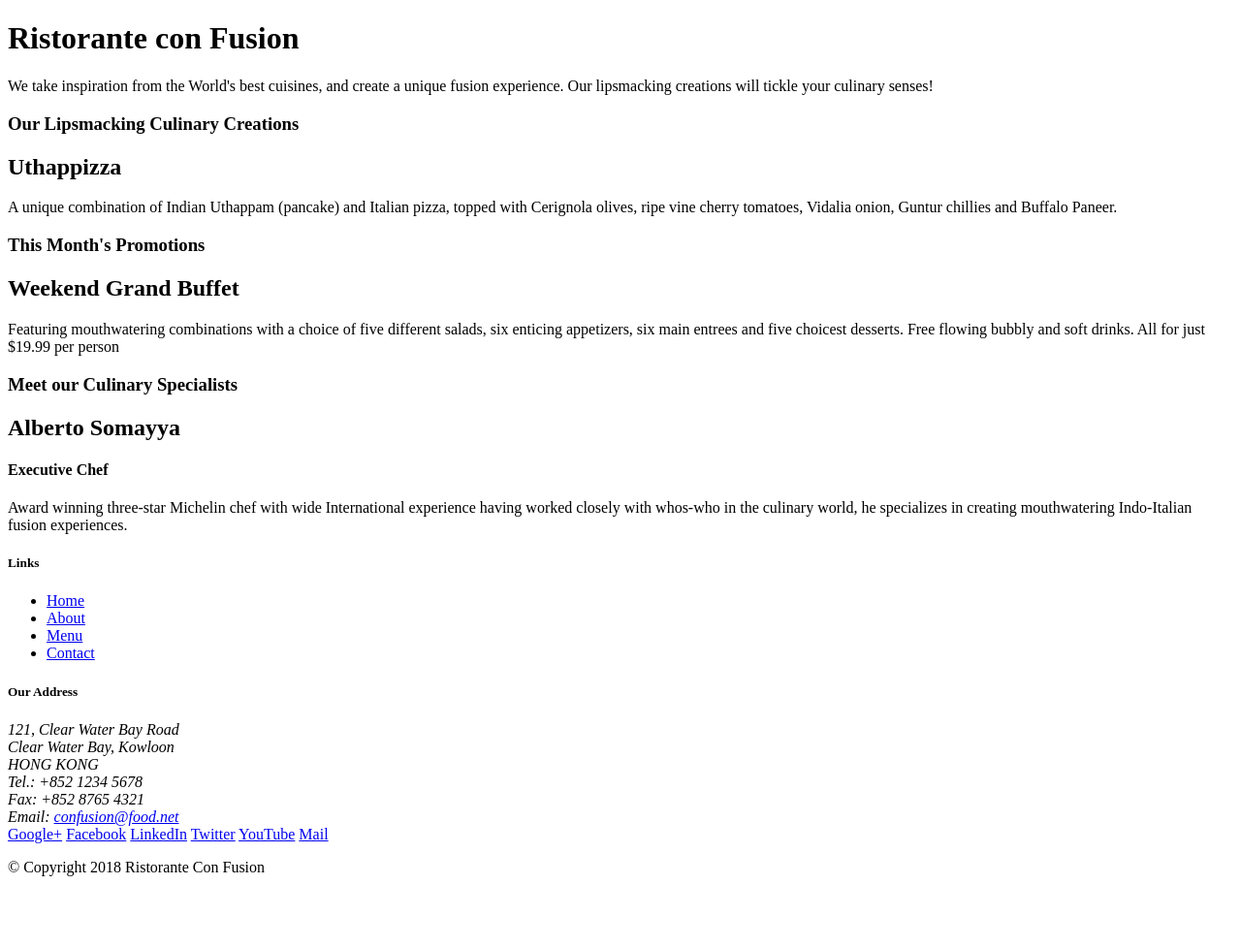
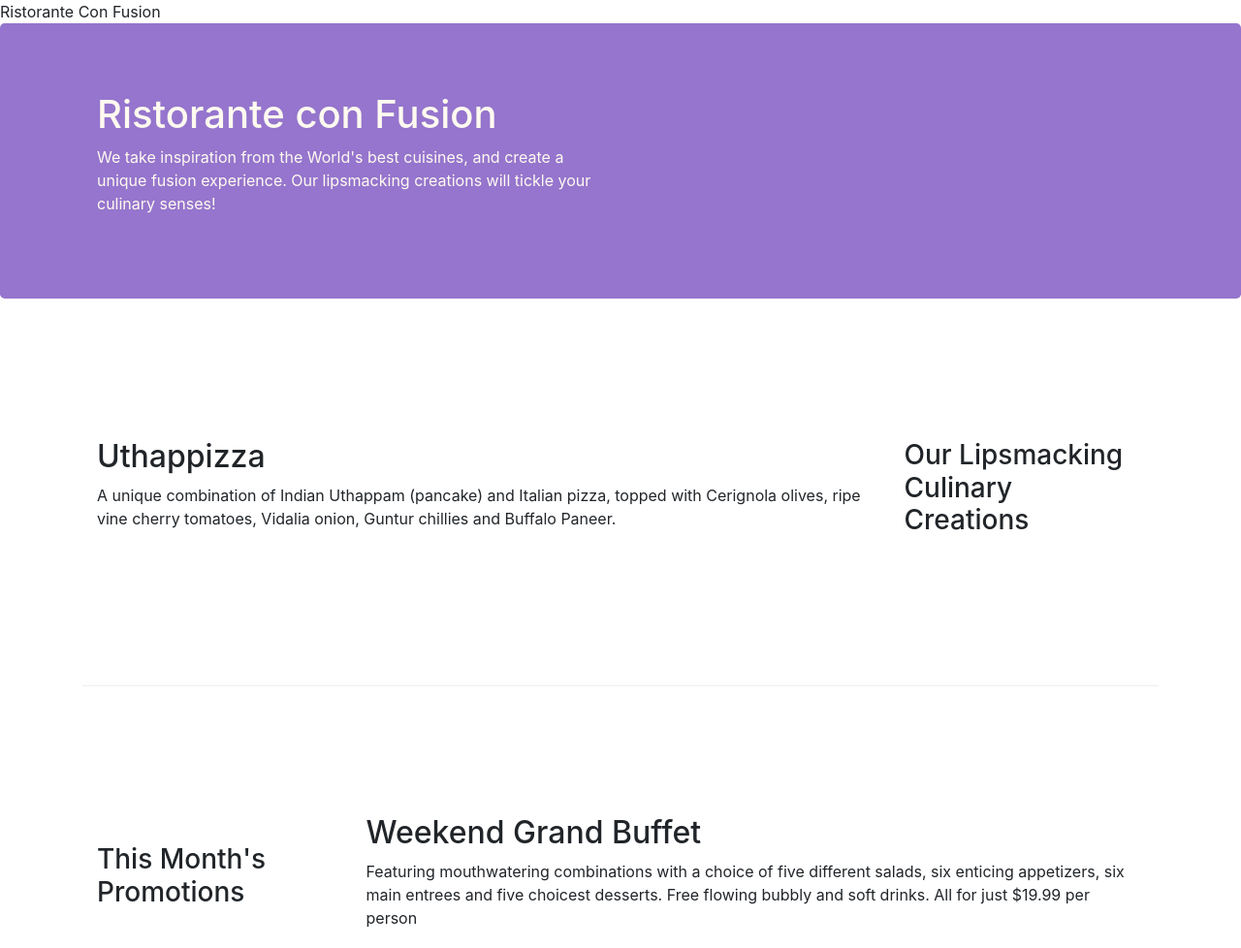
Before and after one commit to dssharma345/bootstrap4, a website: page index.html in a window 1280 px wide. Shown: the top 978 px of the page at 97% size. Before the commit the page ends 920 px from the top, so only its background shows below. Drawn offline with nearby package versions, Linux system fonts and the light colour scheme.

Commit message:
first week

```diff
--- /dev/null
+++ b/css/styles.css
@@ -0,0 +1,30 @@
+.row-header{
+    margin: 0px auto;
+    padding: 0px auto;
+}
+
+.row-content{
+    margin: 0px auto;
+    padding: 50px 0px 50px 0px;
+    border-bottom: 1px ridge;
+    min-height: 400px;
+}
+
+.footer{
+    background-color: #D1C4E9;
+    margin: 0px auto;
+    padding: 20px 0px 20px 0px;
+}
+
+.jumbotron{
+    padding: 70px 30px 70px 30px;
+    margin: 0px;
+    background: #9575cd;
+    color: floralwhite;
+}
+
+.address{
+    font-size: 80%;
+    margin: 0px;
+    color: #0f0f0f;
+}
--- a/index.html
+++ b/index.html
@@ -2,51 +2,60 @@
 <html lang="en">
 
 <head>
+     <!-- Required meta tags always come first -->
+     <meta charset="utf-8">
+     <meta name="viewport" content="width=device-width, initial-scale=1, shrink-to-fit=no">
+     <meta http-equiv="x-ua-compatible" content="ie=edge">
+
+     <!-- Bootstrap CSS -->
+     <link rel="stylesheet" href="node_modules/bootstrap/dist/css/bootstrap.min.css">
+     <link rel="stylesheet" href="css/styles.css"
+
     <title>Ristorante Con Fusion</title>
 </head>
 
 <body>
 
-    <header>
-        <div>
-            <div>
-                <div>
+    <header class="jumbotron">
+        <div class="container">
+            <div class="row row-header">
+                <div class="col-12 col-sm-6">
                     <h1>Ristorante con Fusion</h1>
                     <p>We take inspiration from the World's best cuisines, and create a unique fusion experience. Our lipsmacking creations will tickle your culinary senses!</p>
                 </div>
-                <div>
+                <div class="col col-sm">
                 </div>
             </div>
         </div>
     </header>
 
-    <div>
-        <div>
-            <div>
+    <div class="container">
+        <div class="row row-content align-items-center">
+            <div class="col-12 col-sm-4 order-sm-last col-md-3">
                 <h3>Our Lipsmacking Culinary Creations</h3>
             </div>
-            <div>
+            <div class="col col-sm order-sm-first col-md">
                 <h2>Uthappizza</h2>
                 <p>A unique combination of Indian Uthappam (pancake) and Italian pizza, topped with Cerignola olives, ripe vine cherry tomatoes, Vidalia onion, Guntur chillies and Buffalo Paneer.</p>
             </div>
         </div>
 
 
-        <div>
-            <div>
+        <div class="row row-content align-items-center">
+            <div class="col-12 col-sm-4 col-md-3">
                 <h3>This Month's Promotions</h3>
             </div>
-            <div>
+            <div class="col col-sm col-md">
                 <h2>Weekend Grand Buffet</h2>
                 <p>Featuring mouthwatering combinations with a choice of five different salads, six enticing appetizers, six main entrees and five choicest desserts. Free flowing bubbly and soft drinks. All for just $19.99 per person </p>
             </div>
         </div>
 
-        <div>
-            <div>
+        <div class="row row-content align-items-center">
+            <div class="col-12 col-sm-4 order-sm-last col-md-3">
                 <h3>Meet our Culinary Specialists</h3>
             </div>
-            <div>
+            <div class="col col-sm order-sm-first col-md">
                 <h2>Alberto Somayya</h2>
                 <h4>Executive Chef</h4>
                 <p>Award winning three-star Michelin chef with wide International experience having worked closely with whos-who in the culinary world, he specializes in creating mouthwatering Indo-Italian fusion experiences. </p>
@@ -54,21 +63,21 @@
         </div>
     </div>
 
-    <footer>
-        <div>
-            <div>
-                <div>
+    <footer class="footer">
+        <div class="container">
+            <div class="row">
+                <div class="col-4 offset-1 col-sm-2">
                     <h5>Links</h5>
-                    <ul>
+                    <ul class="list-unstyled">
                         <li><a href="#">Home</a></li>
                         <li><a href="#">About</a></li>
                         <li><a href="#">Menu</a></li>
                         <li><a href="#">Contact</a></li>
                     </ul>
                 </div>
-                <div>
+                <div class="col-7 col-sm-5">
                     <h5>Our Address</h5>
-                    <address>
+                    <address class="address">
 		              121, Clear Water Bay Road<br>
 		              Clear Water Bay, Kowloon<br>
 		              HONG KONG<br>
@@ -77,8 +86,8 @@
 		              Email: <a href="mailto:confusion@food.net">confusion@food.net</a>
 		           </address>
                 </div>
-                <div>
-                    <div>
+                <div class="col-12 col-sm-4 align-self-center">
+                    <div class="text-center">
                         <a href="http://google.com/+">Google+</a>
                         <a href="http://www.facebook.com/profile.php?id=">Facebook</a>
                         <a href="http://www.linkedin.com/in/">LinkedIn</a>
@@ -88,14 +97,16 @@
                     </div>
                 </div>
            </div>
-           <div>
-                <div>
+           <div class="row justify-content-center">
+                <div class="col-auto">
                     <p>© Copyright 2018 Ristorante Con Fusion</p>
                 </div>
            </div>
         </div>
     </footer>
-
+    <script src="node_modules/jquery/dist/jquery.slim.min.js"></script>
+    <script src="node_modules/popper.js/dist/umd/popper.min.js"></script>
+    <script src="node_modules/bootstrap/dist/js/bootstrap.min.js"></script>
 </body>
 
 </html>
--- a/package.json
+++ b/package.json
@@ -12,5 +12,10 @@
   "license": "ISC",
   "devDependencies": {
     "lite-server": "^2.3.0"
+  },
+  "dependencies": {
+    "bootstrap": "^4.6.0",
+    "jquery": "^3.6.0",
+    "popper.js": "^1.12.9"
   }
 }
```
Also changed, not shown: 1 other file.
